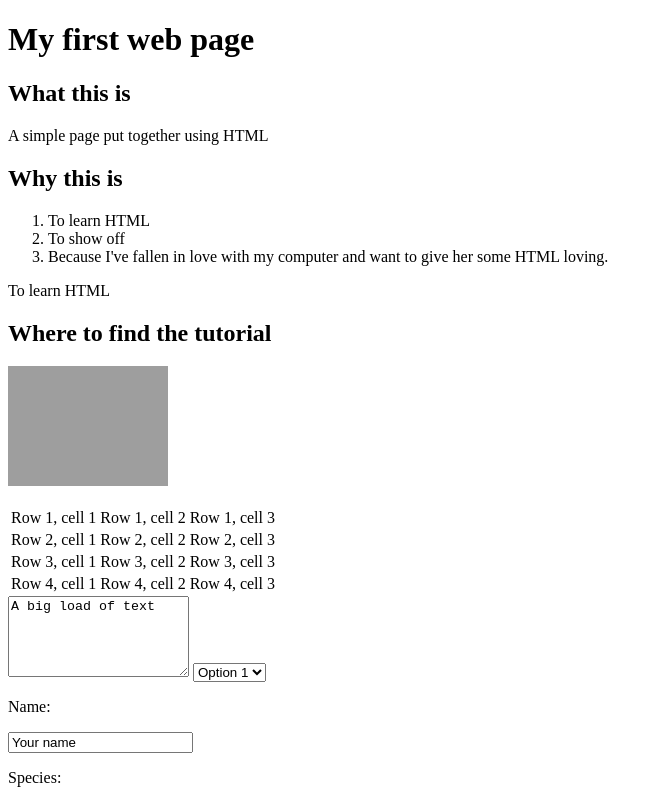
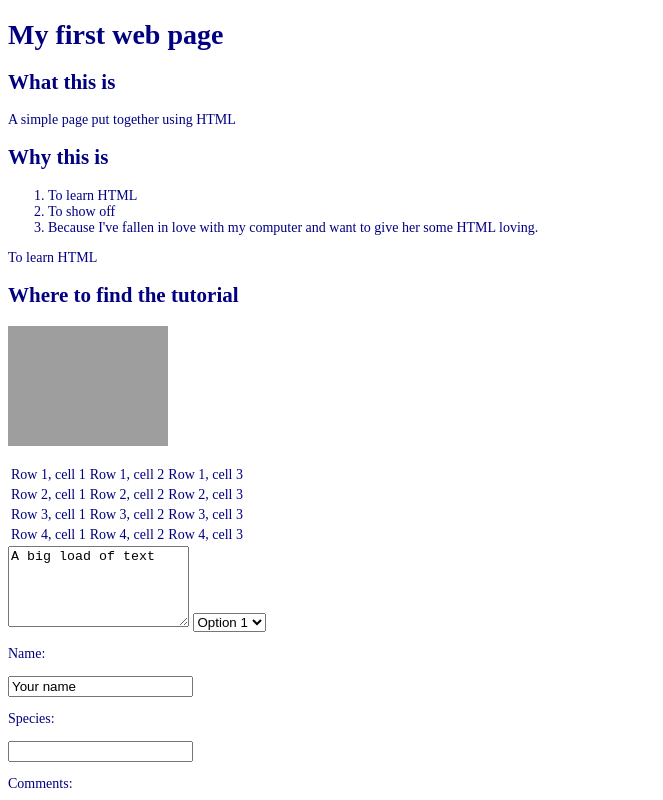
Before and after one commit to dmitry-sidorov/html-dog, a plain HTML site: page index.html in a window 1280 px wide. Shown: the top 800 px of the page, without its empty margins (0-663 px from the left). Drawn offline with Linux system fonts and the light colour scheme; grey boxes are pictures that could not be loaded.

Commit message:
Add CSS with style.css

```diff
--- a/index.html
+++ b/index.html
@@ -2,6 +2,8 @@
 <html>
 <head>
 	<title>My first HTML-Dog page</title>
+    <link rel="stylesheet" type="text/css" href="style.css">
+
 </head>
 <body>
 
--- /dev/null
+++ b/style.css
@@ -0,0 +1,4 @@
+body {
+	font-size: 14px;
+	color: navy;
+}
```
